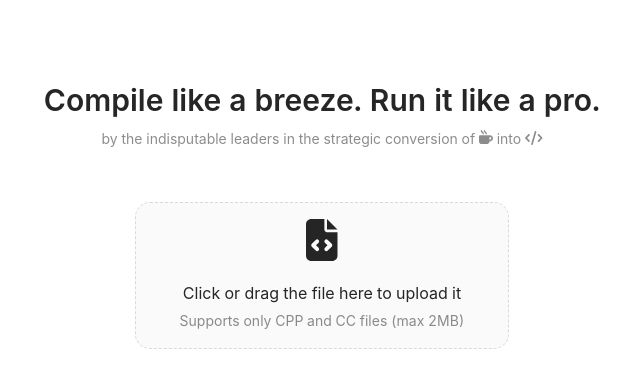
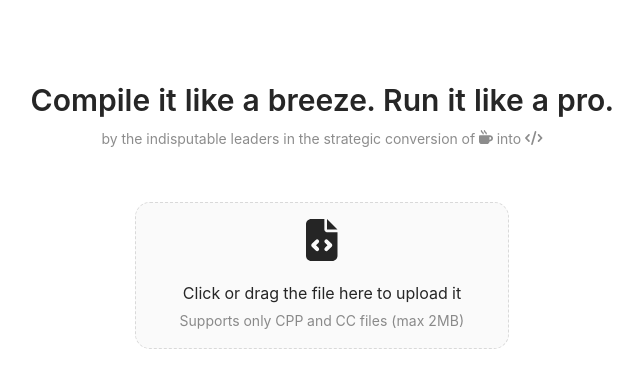
Before and after one commit to FabioDainese/Software_Performace_and_Scalability, a React (Create React App) app in the folder client/: page / in a window 1280 px wide. Shown: the top 388 px of the page, without its empty margins (318-961 px from the left). Built offline with nearby package versions, Linux system fonts and the light colour scheme; the HTML template or start-up script is replaced by a standard one.

Commit message:
Fix some typos

```diff
--- a/client/src/pages/homepage/homepage.component.jsx
+++ b/client/src/pages/homepage/homepage.component.jsx
@@ -13,7 +13,7 @@ const Homepage = () => {
         <>
             <Row justify="center" align="middle" className="main-title">
                 <Col xs={18} md={24} align="center">
-                    <Title level={2}>Compile like a breeze. Run it like a pro.</Title>
+                    <Title level={2}>Compile it like a breeze. Run it like a pro.</Title>
                     <Paragraph type="secondary">by the indisputable leaders in the strategic conversion of <FontAwesomeIcon icon={faMugHot} className="no-indent"/> into <FontAwesomeIcon icon={faCode} /></Paragraph>
                 </Col>
             </Row>
```
